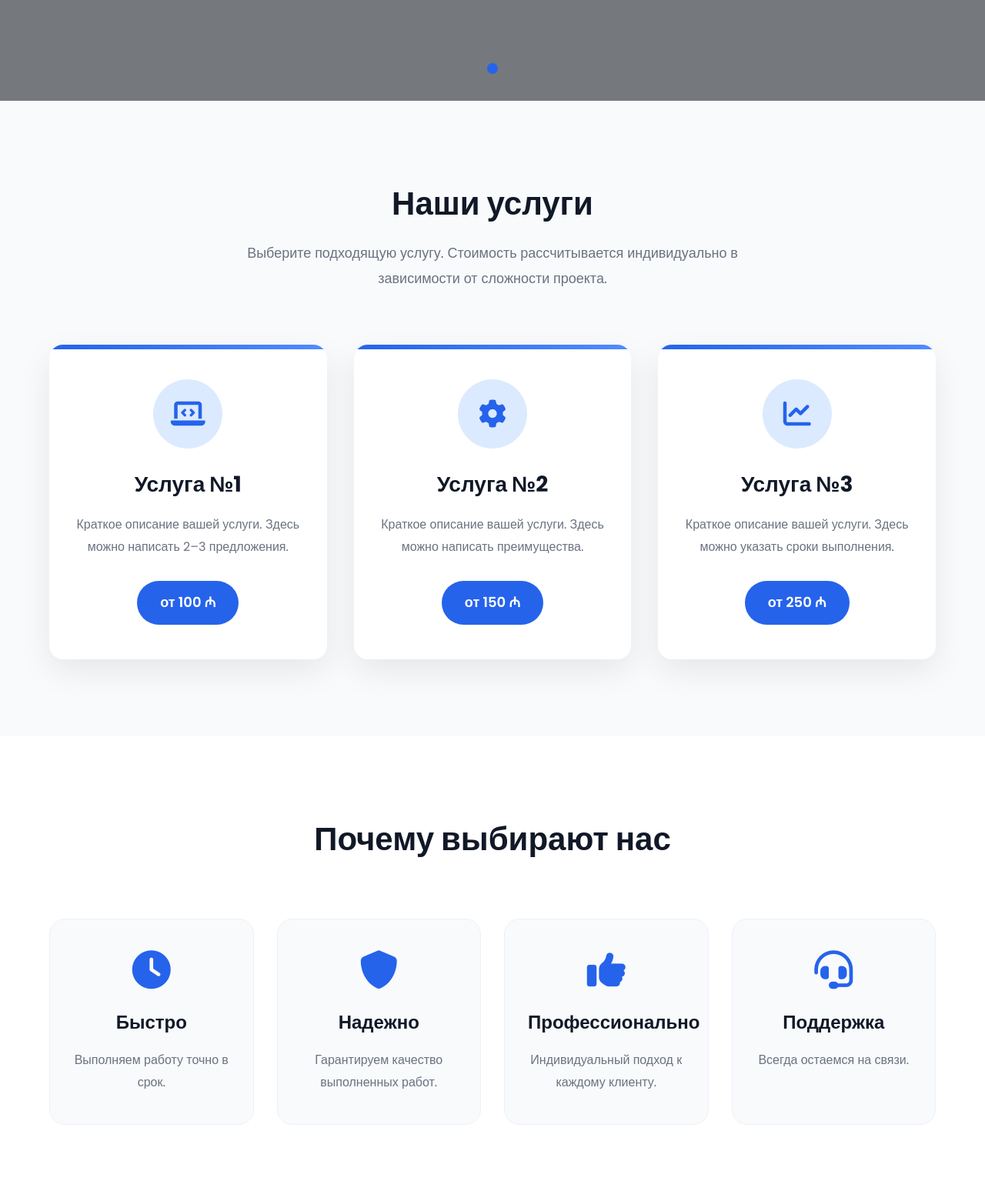
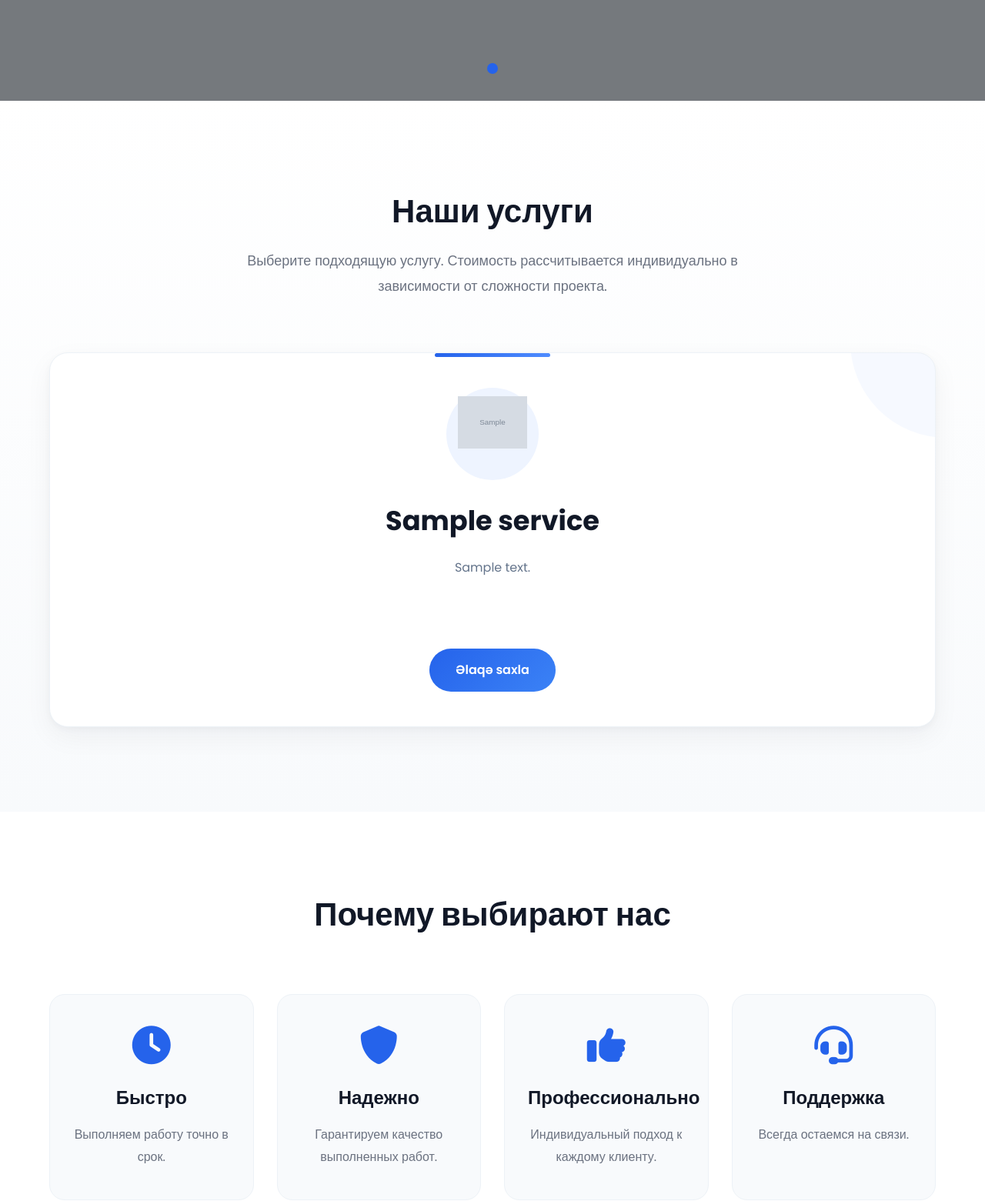
Before and after one commit to Johan-glitch-c/Acar, a Django app: page / in a window 1280 px wide. Shown: the part 649-2210 px from the top of the page at 77% size. Run offline with Django 5.2, Linux system fonts and the light colour scheme; tables that the repository leaves empty hold one stand-in row (values such as "Sample post"); grey boxes marked "Sample" are stand-in pictures.

Commit message:
Addding PosqreSQL and fixing some bugs

```diff
--- a/acar_root/urls.py
+++ b/acar_root/urls.py
@@ -16,11 +16,12 @@ Including another URLconf
 """
 from django.contrib import admin
 from django.urls import path
-from crm.views import index,thanks
+from crm.views import index,thanks,page_404
 from django.conf import settings
 from django.conf.urls.static import static
 urlpatterns = [
     path('admin/', admin.site.urls),
     path('', index, name='index'),
     path('thanks/', thanks, name='thanks'),
+    path('404/', page_404, name='404'),
 ] + static(settings.MEDIA_URL, document_root=settings.MEDIA_ROOT)
--- a/crm/models.py
+++ b/crm/models.py
@@ -38,7 +38,7 @@ class Cms(models.Model):
 
 class Service(models.Model):
     title=models.CharField(max_length=60, verbose_name='Title')
-    desc=models.TextField(max_length=100, verbose_name='Description')
+    desc=models.TextField(max_length=200, verbose_name='Description')
     image=models.ImageField(upload_to='service_images/', verbose_name='Image')
 
     def __str__(self):
--- a/crm/templates/base.html
+++ b/crm/templates/base.html
@@ -9,7 +9,7 @@
     <meta name="viewport" content="width=device-width, initial-scale=1.0">
     <title>Название компании</title>
 
-    <link rel="stylesheet" href="{%static 'style.css'%}">
+    <link rel="stylesheet" href="{%static 'css/style.css'%}">
 
     <link rel="preconnect" href="https://fonts.googleapis.com">
     <link rel="preconnect" href="https://fonts.gstatic.com" crossorigin>
--- a/crm/templates/index.html
+++ b/crm/templates/index.html
@@ -10,76 +10,7 @@
 <!-- УСЛУГИ -->
 <!-- ========================= -->
 
-<section id="services" class="services">
-
-    <div class="container">
-
-        <div class="section-title">
-
-            <h2>Наши услуги</h2>
-
-            <p>
-                Выберите подходящую услугу. Стоимость рассчитывается индивидуально в зависимости от сложности
-                проекта.
-            </p>
-
-        </div>
-
-        <div class="services-grid">
-
-            <div class="service-card">
-
-                <i class="fa-solid fa-laptop-code"></i>
-
-                <h3>Услуга №1</h3>
-
-                <p>
-                    Краткое описание вашей услуги. Здесь можно написать 2–3 предложения.
-                </p>
-
-                <span class="price">
-                    от 100 ₼
-                </span>
-
-            </div>
-
-            <div class="service-card">
-
-                <i class="fa-solid fa-gear"></i>
-
-                <h3>Услуга №2</h3>
-
-                <p>
-                    Краткое описание вашей услуги. Здесь можно написать преимущества.
-                </p>
-
-                <span class="price">
-                    от 150 ₼
-                </span>
-
-            </div>
-
-            <div class="service-card">
-
-                <i class="fa-solid fa-chart-line"></i>
-
-                <h3>Услуга №3</h3>
-
-                <p>
-                    Краткое описание вашей услуги. Здесь можно указать сроки выполнения.
-                </p>
-
-                <span class="price">
-                    от 250 ₼
-                </span>
-
-            </div>
-
-        </div>
-
-    </div>
-
-</section>
+{%include 'services.html'%}
 
 <!-- ========================= -->
 <!-- ПРЕИМУЩЕСТВА -->
--- /dev/null
+++ b/crm/templates/services.html
@@ -0,0 +1,46 @@
+{%load static %}
+
+
+<section id="services" class="services">
+
+    <div class="container">
+
+        <div class="section-title">
+
+            <h2>Наши услуги</h2>
+
+            <p>
+                Выберите подходящую услугу. Стоимость рассчитывается индивидуально в зависимости от сложности
+                проекта.
+            </p>
+
+        </div>
+
+        <div class="services-grid">
+
+            {% for service in services %}
+
+            <div class="service-card">
+
+                <div class="icon-box">
+                    <img src="{{ service.image.url }}" class="service-icon" alt="{{ service.name }}">
+                </div>
+
+                <h3>{{ service.title }}</h3>
+
+                <p>{{ service.desc }}</p>
+
+                <a href="#contact" class="service-btn">
+                    Əlaqə saxla
+                </a>
+
+            </div>
+
+            {% endfor %}
+        </div>
+
+    </div>
+
+    </div>
+
+</section>
--- a/crm/templates/thanks.html
+++ b/crm/templates/thanks.html
@@ -11,7 +11,7 @@
 
     <title>Təşəkkür edirik!</title>
 
-    <link rel="stylesheet" href="{% static 'success.css' %}">
+    <link rel="stylesheet" href="{% static 'css/success.css' %}">
 
 </head>
 
--- a/crm/views.py
+++ b/crm/views.py
@@ -3,7 +3,7 @@ from .models import  Order, Cms, Service
 from .forms import OrderForm
 def index(request):
     images = Cms.objects.all()
-    sevices = Service.objects.all()
+    services = Service.objects.all()
 
     if request.method == 'POST':
         form = OrderForm(request.POST)
@@ -15,7 +15,7 @@ def index(request):
         form = OrderForm()
 
     context = {'images': images,
-               'services': sevices,
+               'services': services,
                'form':form}
     return render(request, 'index.html',context)
 
@@ -25,3 +25,6 @@ def index(request):
 
 def thanks(request):
     return render(request, 'thanks.html')
+
+def page_404(request, exception):
+    return render(request, '404.html')
--- a/static/style.css
+++ b/static/css/style.css
@@ -451,12 +451,11 @@ SECTION TITLE
 /*=========================
 SERVICES
 =========================*/
-
 .services {
 
-    padding: 100px 0;
+    padding: 110px 0;
 
-    background: #f8fafc;
+    background: linear-gradient(180deg, #ffffff 0%, #f8fafc 100%);
 
 }
 
@@ -464,29 +463,46 @@ SERVICES
 
     display: grid;
 
-    grid-template-columns: repeat(auto-fit, minmax(320px, 1fr));
+    grid-template-columns: repeat(auto-fit, minmax(360px, 1fr));
 
-    gap: 35px;
+    gap: 40px;
+
+    margin-top: 70px;
 
 }
 
 .service-card {
 
+    position: relative;
+
     background: #fff;
 
-    border-radius: var(--radius);
+    border-radius: 24px;
 
     padding: 45px 35px;
 
+    display: flex;
+
+    flex-direction: column;
+
+    align-items: center;
+
     text-align: center;
 
-    box-shadow: 0 15px 40px rgba(0, 0, 0, .08);
+    overflow: hidden;
 
-    transition: .35s;
+    min-height: 470px;
 
-    position: relative;
+    border: 1px solid #edf2f7;
 
-    overflow: hidden;
+    box-shadow:
+        0 12px 35px rgba(15, 23, 42, .05),
+        0 3px 8px rgba(15, 23, 42, .03);
+
+    transition:
+        transform .35s ease,
+        box-shadow .35s ease,
+        border-color .35s ease;
 
 }
 
@@ -496,15 +512,41 @@ SERVICES
 
     position: absolute;
 
-    left: 0;
     top: 0;
 
-    width: 100%;
-    height: 6px;
+    left: 50%;
 
-    background: linear-gradient(90deg,
-            var(--primary),
-            #4f8cff);
+    transform: translateX(-50%);
+
+    width: 150px;
+
+    height: 5px;
+
+    border-radius: 50px;
+
+    background: linear-gradient(90deg, #2563eb, #4f8cff);
+
+}
+
+.service-card::after {
+
+    content: "";
+
+    position: absolute;
+
+    width: 250px;
+
+    height: 250px;
+
+    border-radius: 50%;
+
+    right: -140px;
+
+    top: -140px;
+
+    background: rgba(37, 99, 235, .04);
+
+    transition: .4s;
 
 }
 
@@ -512,65 +554,132 @@ SERVICES
 
     transform: translateY(-12px);
 
-    box-shadow: 0 25px 60px rgba(37, 99, 235, .18);
+    border-color: #dbeafe;
+
+    box-shadow:
+        0 30px 70px rgba(37, 99, 235, .15);
 
 }
 
-.service-card i {
+.service-card:hover::after {
 
-    width: 90px;
+    transform: scale(1.2);
 
-    height: 90px;
+}
 
-    line-height: 90px;
+.icon-box {
+
+    width: 120px;
+
+    height: 120px;
 
     border-radius: 50%;
 
+    background: #eef4ff;
+
+    display: flex;
+
+    justify-content: center;
+
+    align-items: center;
+
+    margin-bottom: 25px;
+
+    transition: .35s;
+
+}
+
+.service-card:hover .icon-box {
+
     background: #dbeafe;
 
-    color: var(--primary);
+    transform: rotate(-8deg) scale(1.08);
 
-    font-size: 36px;
+}
 
-    margin-bottom: 25px;
+.service-icon {
+
+    width: 72px;
+
+    height: 72px;
+
+    object-fit: contain;
+
+    transition: .35s;
+
+}
+
+.service-card:hover .service-icon {
+
+    transform: scale(1.08);
 
 }
 
 .service-card h3 {
 
-    font-size: 28px;
+    font-size: 2.2rem;
 
-    margin-bottom: 15px;
+    font-weight: 700;
 
-    color: var(--dark);
+    color: #111827;
+
+    margin-bottom: 18px;
 
 }
 
 .service-card p {
 
-    color: var(--gray);
+    color: #64748b;
 
-    margin-bottom: 30px;
+    line-height: 1.9;
 
-    line-height: 1.8;
+    font-size: 16px;
+
+    max-width: 310px;
+
+    margin: 0 auto;
+
+    min-height: 120px;
 
 }
 
-.price {
+.service-btn {
 
-    display: inline-block;
+    margin-top: auto;
 
-    padding: 14px 30px;
+    display: inline-flex;
 
-    background: var(--primary);
+    align-items: center;
+
+    justify-content: center;
+
+    padding: 15px 34px;
+
+    border-radius: 50px;
+
+    background: linear-gradient(135deg, #2563eb, #3b82f6);
 
     color: #fff;
 
-    border-radius: 40px;
+    text-decoration: none;
 
     font-weight: 600;
 
-    font-size: 18px;
+    transition: .35s;
+
+}
+
+.service-btn:hover {
+
+    transform: translateY(-3px);
+
+    box-shadow: 0 15px 35px rgba(37, 99, 235, .35);
+
+}
+
+.service-btn:active {
+
+    transform: scale(.97);
 
 }
 
@@ -1147,3 +1256,9 @@ RESPONSIVE
     font-size: 14px;
     min-height: 20px;
 }
+
+.service-icon {
+    width: 90px;
+    height: 90px;
+    margin-bottom: 30px;
+}
--- a/static/script.js
+++ b/static/script.js
@@ -260,7 +260,7 @@ document.addEventListener("DOMContentLoaded", () => {
     const phoneInput = document.getElementById("phone");
     const error = document.getElementById("phone-error");
 
-    const regex = /^\+994(50|51|55|70|77|99|10)\d{7}$/;
+    const regex = /^(?:\+994|0)(10|50|51|55|70|77|99)\d{7}$/;
 
     phoneInput.addEventListener("input", function () {
 
```
Also changed, not shown: acar_root/settings.py (+10 -3 lines), crm/templates/404.html (added, +60 -0 lines), static/css/404.css (added, +205 -0 lines), crm/migrations/0006_alter_service_desc.py (added), static/css/success.css (renamed from static/success.css).
